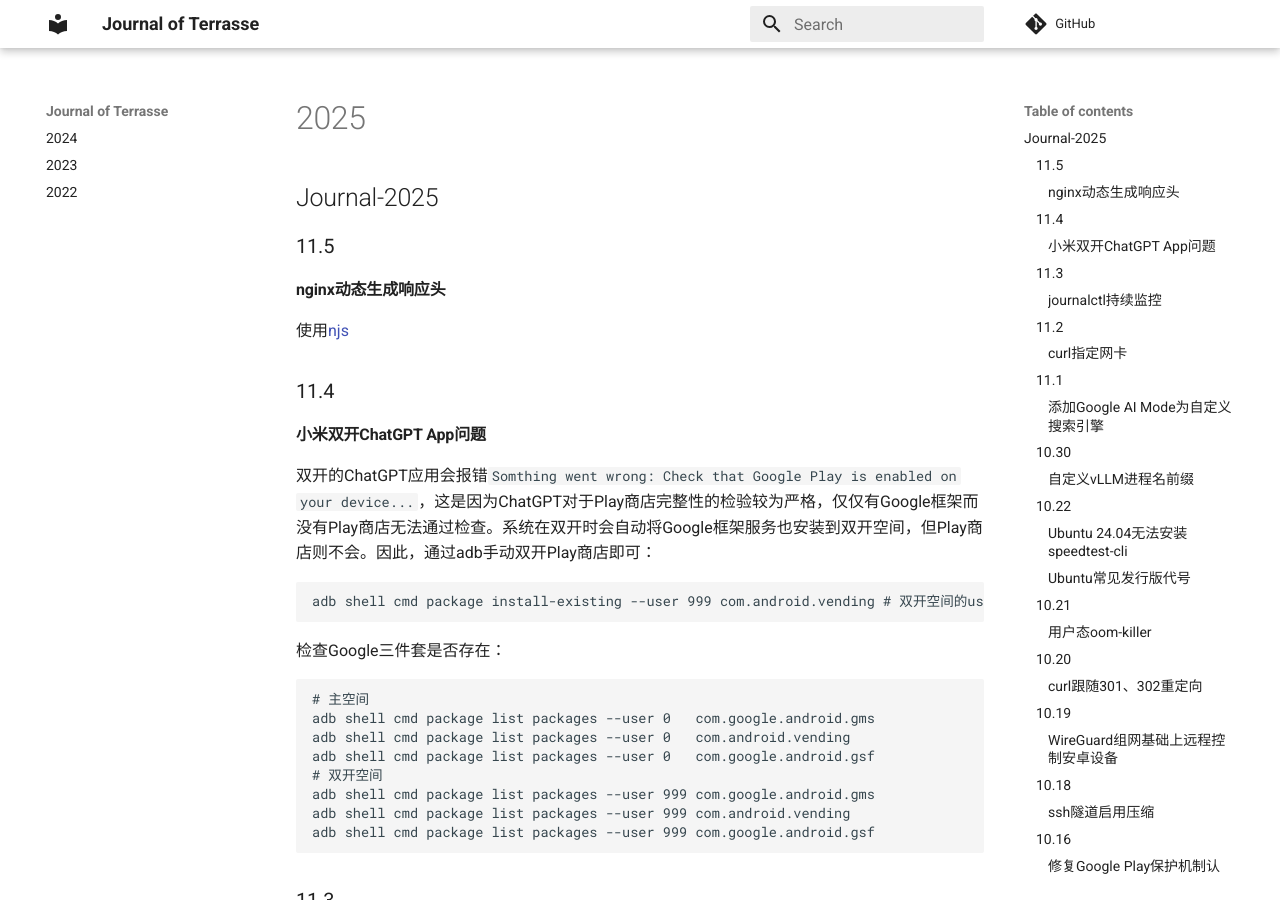
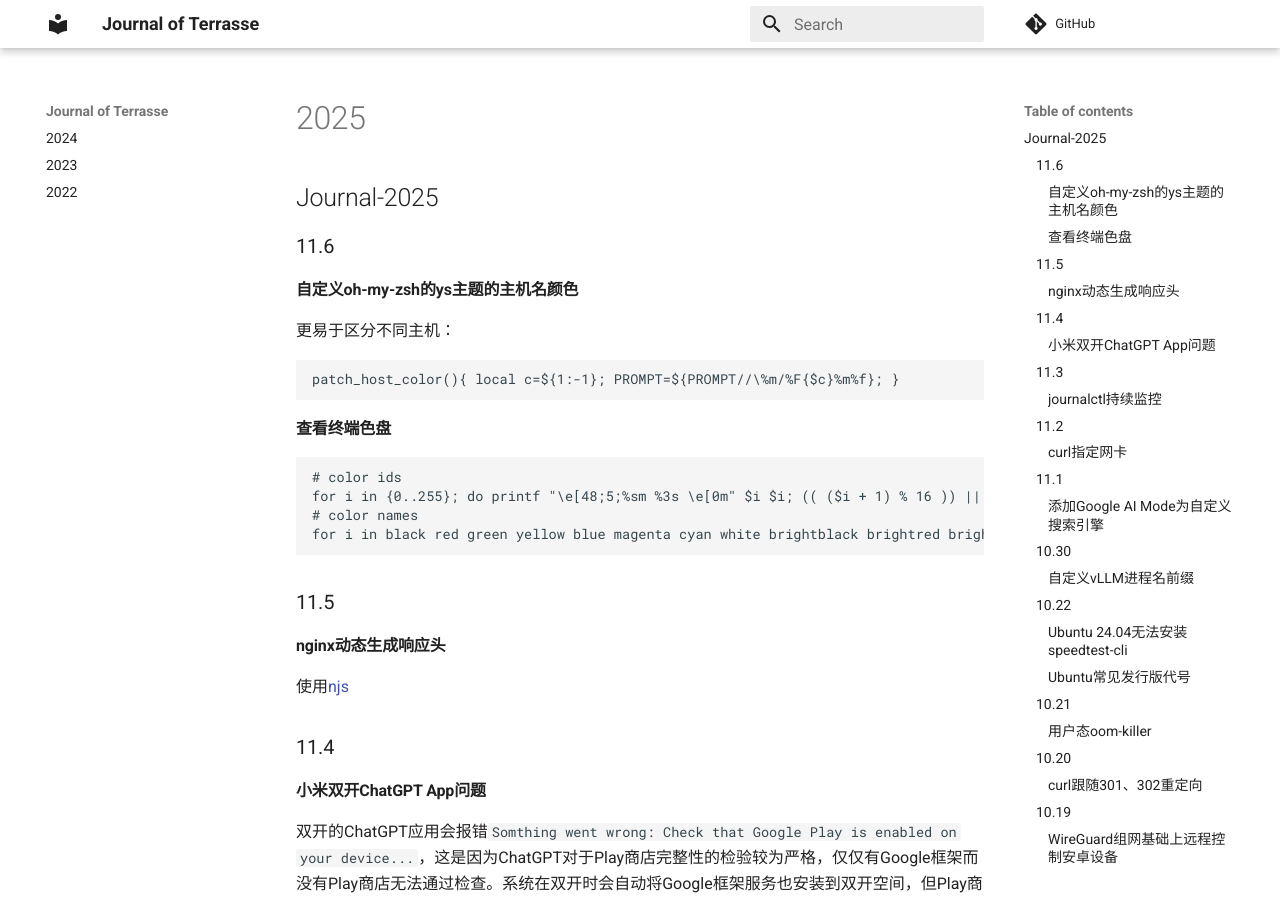
Before and after one commit to Jerry-Terrasse/journal, an MkDocs documentation site: the page built from docs/2025.md, in a window 1280 px wide and 900 px high. Built offline with MkDocs 1.6.1 and Material for MkDocs 9.7.7, drawn with Linux system fonts in a browser that asks for light colours; comment, search, counter and statistics services are not loaded.

Commit message:
update (Thu Nov  6 06:00:52 PM CST 2025)

````diff
--- a/docs/2025.md
+++ b/docs/2025.md
@@ -1,4 +1,23 @@
 ## Journal-2025
+
+### 11.6
+
+#### 自定义oh-my-zsh的ys主题的主机名颜色
+
+更易于区分不同主机：
+
+```shell
+patch_host_color(){ local c=${1:-1}; PROMPT=${PROMPT//\%m/%F{$c}%m%f}; }
+```
+
+#### 查看终端色盘
+
+```shell
+# color ids
+for i in {0..255}; do printf "\e[48;5;%sm %3s \e[0m" $i $i; (( ($i + 1) % 16 )) || echo; done
+# color names
+for i in black red green yellow blue magenta cyan white brightblack brightred brightgreen brightyellow brightblue brightmagenta brightcyan brightwhite; do print -P "%F{$i}${(r:12:)i}%f"; done
+```
 
 ### 11.5
 
````
